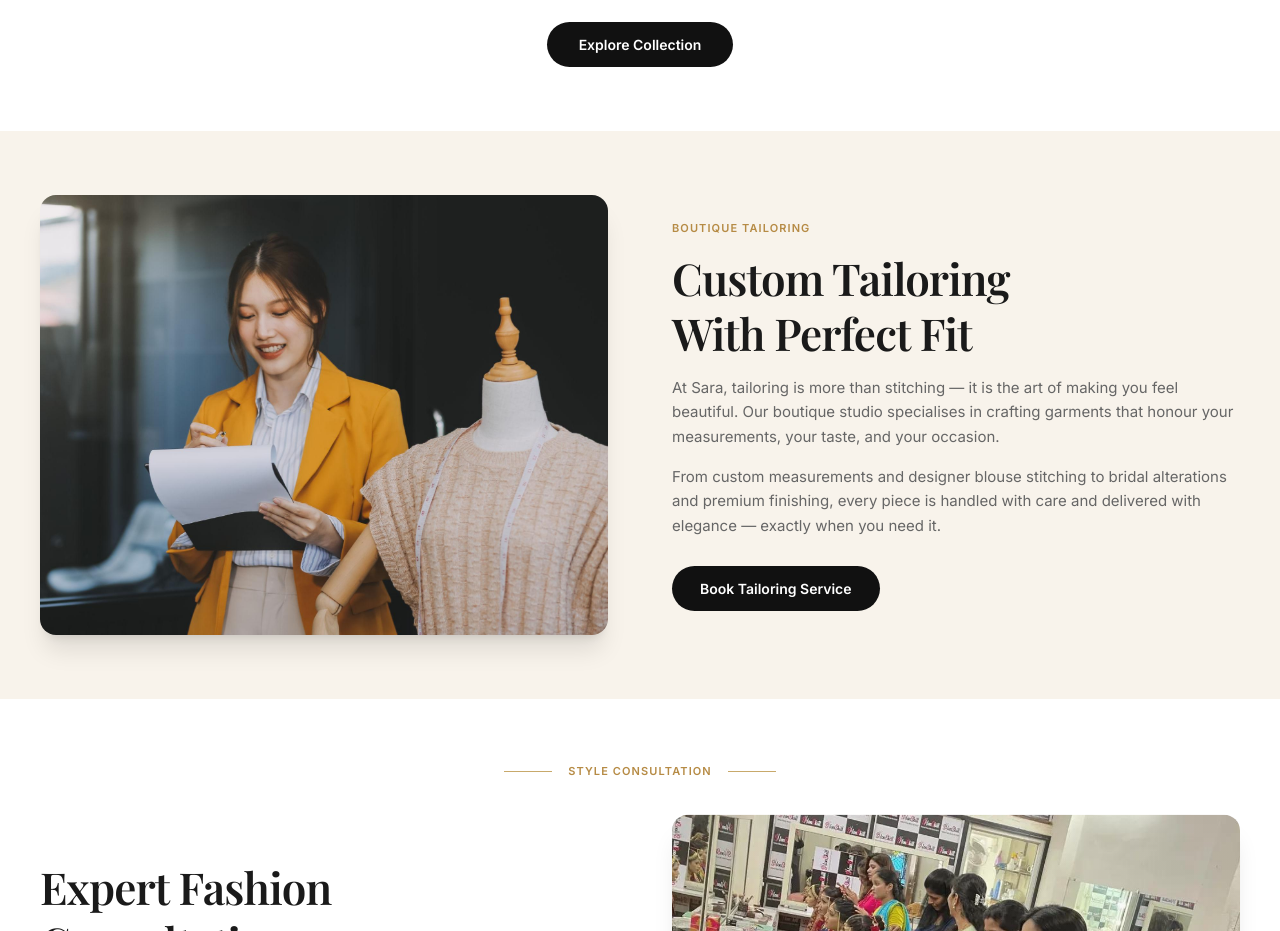
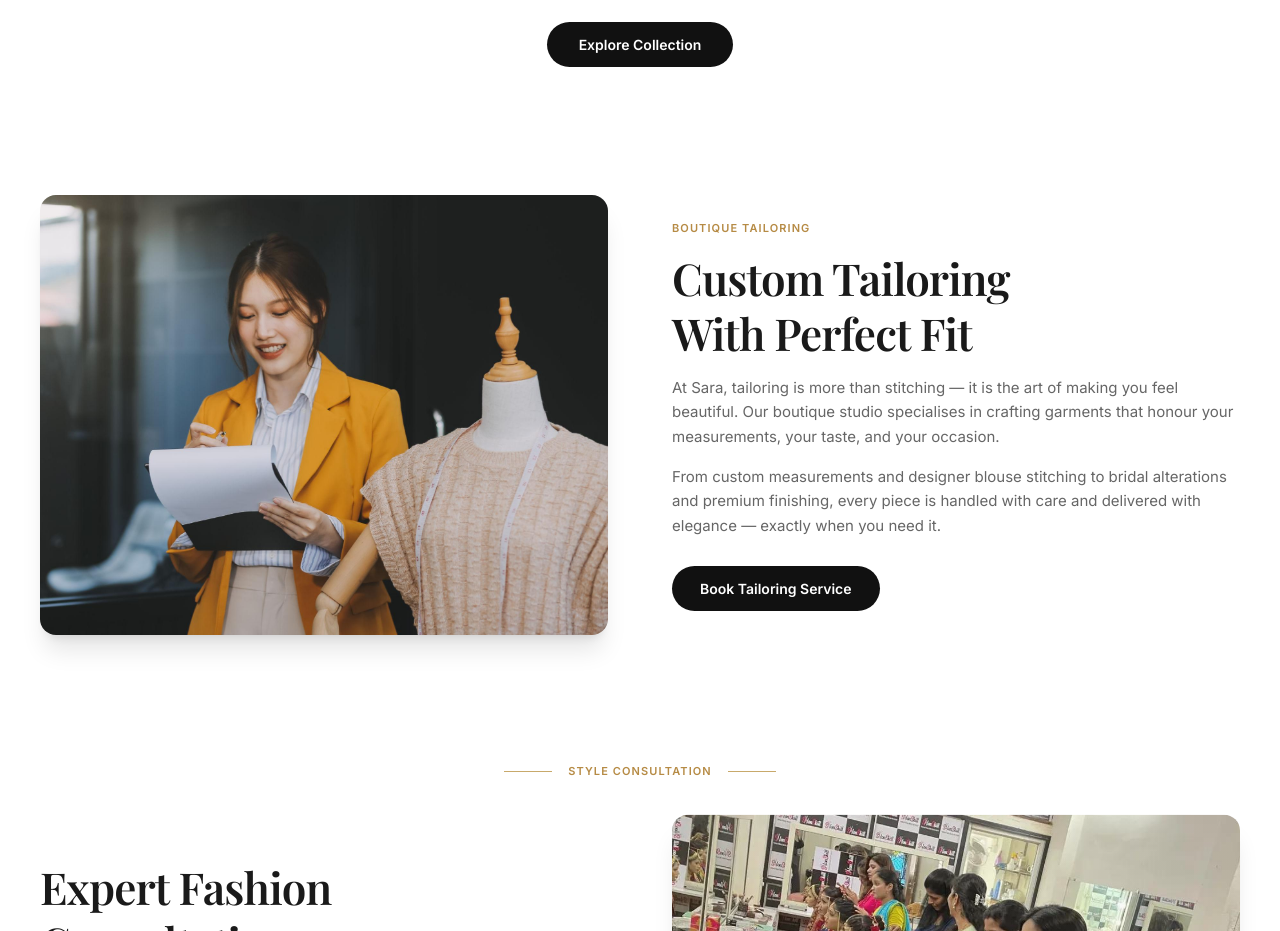
Before and after one commit to intouchmarketingsolutions/Sara_Fashions, a React (Vite) app: page / in a window 1280 px wide. Shown: the part 1760-2691 px from the top of the page. Built offline with nearby package versions, Linux system fonts and the light colour scheme.

Commit message:
Change TailoringSection background to white to match ConsultationSection

```diff
--- a/src/components/TailoringSection.jsx
+++ b/src/components/TailoringSection.jsx
@@ -4,7 +4,7 @@
 
 export default function TailoringSection() {
   return (
-    <section className="bg-[#f8f3eb] py-10 md:py-16 overflow-hidden">
+    <section className="bg-white py-10 md:py-16 overflow-hidden">
       <div className="max-w-7xl mx-auto px-5 lg:px-10">
         <div className="grid lg:grid-cols-2 gap-10 lg:gap-16 items-center">
 
```
